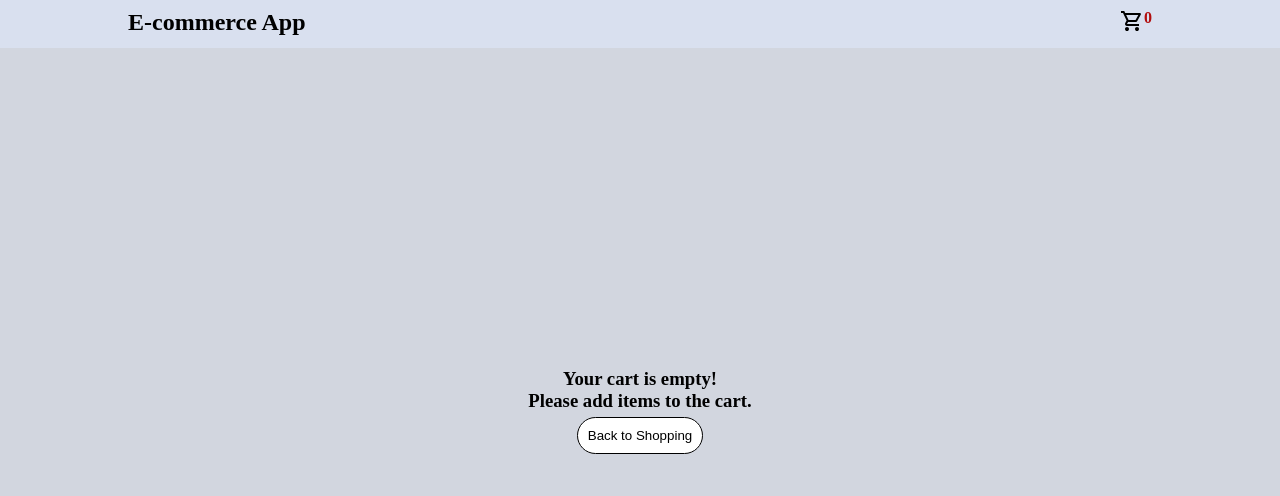
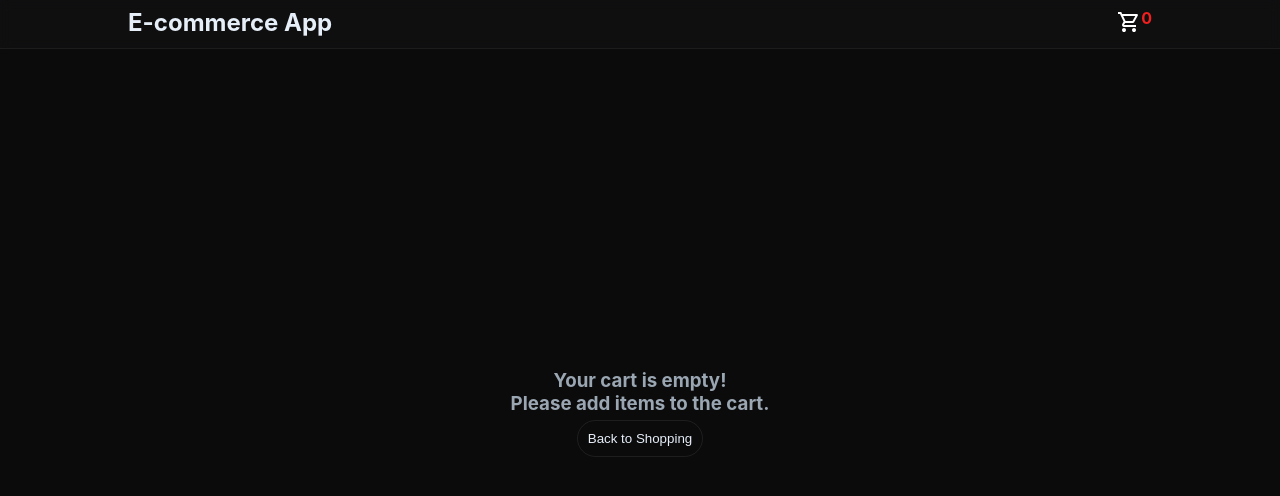
Before and after one commit to syedsufiyann/E-commerce, a React (Vite) app: page /cart in a window 1280 px wide. Shown: the top 496 px of the page. Built offline with nearby package versions, Linux system fonts and the light colour scheme.

Commit message:
Working on CSS

```diff
--- a/src/Components/Header.jsx
+++ b/src/Components/Header.jsx
@@ -8,7 +8,8 @@ const Header = ({ cartItems }) => {
                         <h2 style={{ textAlign: "center" }}>E-commerce App</h2>
                     </Link>
                     <Link className="link" to="/cart">
-                        <div className="cart-container"><a href=""><h2 style={{ textAlign: "right", verticalAlign: "middle" }}><svg xmlns="http://www.w3.org/2000/svg" height="24px" viewBox="0 -960 960 960" width="24px" fill="#000000"><path d="M280-80q-33 0-56.5-23.5T200-160q0-33 23.5-56.5T280-240q33 0 56.5 23.5T360-160q0 33-23.5 56.5T280-80Zm400 0q-33 0-56.5-23.5T600-160q0-33 23.5-56.5T680-240q33 0 56.5 23.5T760-160q0 33-23.5 56.5T680-80ZM246-720l96 200h280l110-200H246Zm-38-80h590q23 0 35 20.5t1 41.5L692-482q-11 20-29.5 31T622-440H324l-44 80h480v80H280q-45 0-68-39.5t-2-78.5l54-98-144-304H40v-80h130l38 80Zm134 280h280-280Z" /></svg><span className="cartnum">{cartItems.length}</span></h2></a></div>
+                        <div className="cart-container"><a href=""><h2 style={{ textAlign: "right", verticalAlign: "middle" }}><svg xmlns="http://www.w3.org/2000/svg" height="24px" viewBox="0 -960 960 960" width="24px" fill="#ffffffff"><path d="M280-80q-33 0-56.5-23.5T200-160q0-33 23.5-56.5T280-240q33 0 56.5 23.5T360-160q0 33-23.5 56.5T280-80Zm400 0q-33 0-56.5-23.5T600-160q0-33 23.5-56.5T680-240q33 0 56.5 23.5T760-160q0 33-23.5 56.5T680-80ZM246-720l96 200h280l110-200H246Zm-38-80h590q23 0 35 20.5t1 41.5L692-482q-11 20-29.5 31T622-440H324l-44 80h480v80H280q-45 0-68-39.5t-2-78.5l54-98-144-304H40v-80h130l38 80Zm134 280h280-280Z" /></svg><span className="cartnum">{cartItems.length}</span></h2></a></div>
+
                     </Link>
                 </div>
             </nav>
--- a/src/Components/Pro.css
+++ b/src/Components/Pro.css
@@ -3,8 +3,9 @@
     padding: 0;
 }
 body{
-    background-color: rgb(210, 214, 223);
-
+    background-color: #0b0b0c; /* AMOLED dark */
+    color: #e6eef8; /* soft text */
+    font-family: Inter, system-ui, sans-serif;
 }
 ::-webkit-scrollbar {
     display: none;
@@ -26,15 +27,21 @@ body{
     padding-top: 5px;
     text-transform: uppercase;
     font-weight: 550;
-    color: gray;
+    color: #9aa6b2; /* muted gray-blue */
     font-size: 0.8rem;
 }
 .Individual-Products {
-    background-color: white;
+    background: linear-gradient(180deg, rgba(255,255,255,0.03), rgba(255,255,255,0.01));
     padding: 0.3rem 1rem;
     border-radius: 10px;
     height: 100%;
-    border: 2px solid rgb(169, 175, 190);
+    border: 1px solid rgba(255,255,255,0.05);
+    box-shadow: 0 4px 12px rgba(0,0,0,0.4);
+    transition: transform .2s ease, box-shadow .2s ease;
+}
+.Individual-Products:hover {
+    transform: translateY(-4px);
+    box-shadow: 0 8px 20px rgba(0,0,0,0.6);
 }
 .Individual-Products img{
     width: 100%;
@@ -42,23 +49,23 @@ body{
     padding: 10px 0;
     object-fit: contain;
     border-radius: 20px;
+    background-color: #111418;
 }
 .Cart-Products {
     margin: 0.3rem 0.4rem;
-    background-color: white;
+    background: linear-gradient(180deg, rgba(255,255,255,0.02), rgba(255,255,255,0.01));
     padding: 0.3rem 0;
     border-radius: 10px;
     height: 100%;
-    border: 2px solid rgb(169, 175, 190);
+    border: 1px solid rgba(255,255,255,0.05);
     display: flex;
     justify-content: space-between;
-
+    box-shadow: 0 3px 8px rgba(0,0,0,0.3);
 }
 .Cart-img-text {
     margin: 0.3rem 1.5rem;
-    background-color: white;
+    background: transparent;
     display: flex;
-
 }
 .Cart-Products img{
     height: 5rem;
@@ -67,16 +74,18 @@ body{
     object-fit: contain;
     border-radius: 20px;
     display: none;
+    background-color: #111418;
 }
 .Cart-Price .Cart-Title{
     font-size: 1rem;
     padding-bottom: 5px;
+    color: #e6eef8;
 }
-
 .empty-cart{
     padding-top: 40vh;
     margin: 0 3rem;
     text-align: center;
+    color: #9aa6b2;
 }
 .Price-Btn{
     display: flex;
@@ -92,8 +101,7 @@ p {
     overflow: hidden;
     text-overflow: ellipsis;
     -webkit-line-clamp: 3;
-  }
-
+}
 .Price-Btn button{
     padding: 0.5rem;
     border-radius: 20px;
@@ -111,9 +119,10 @@ p {
     overflow: hidden;
     text-overflow: ellipsis;
     -webkit-line-clamp: 1;
+    color: #e6eef8;
 }
 nav{
-    background-color: rgb(217, 224, 239);
+    background: rgba(255,255,255,0.02);
     width: 100%;
     height: 3rem;
     display: flex;
@@ -121,14 +130,15 @@ nav{
     position: sticky;
     top: 0;
     z-index: 999;
-
+    backdrop-filter: blur(6px);
+    border-bottom: 1px solid rgba(255,255,255,0.05);
 }
 .heading{
     display: flex;
     justify-content: space-between;
     width: 100%;
     margin: 0 10%;
-
+    color: #e6eef8;
 }
 .cart{
     margin-top: 3rem;
@@ -139,11 +149,11 @@ nav{
 }
 .cart-container a{
     text-decoration: none;
-    color: black;
+    color: #e6eef8;
 }
 .link-home{
     text-decoration: none;
-    color: black;
+    color: #e6eef8;
 }
 .link{
     text-decoration: none;
@@ -151,36 +161,37 @@ nav{
 .cartnum{
     font-size: 1rem;
     vertical-align: top;
-    color: rgb(178, 14, 14);
+    color: #f02020; /* red-400 */
 }
 .remove-btn{
-    /* background-color: red; */
     display: flex;
-    /* justify-content: center; */
     align-items: center;
-
 }
 .remove-btn button{
     border: none;
     padding: 10px;
     border-radius: 10px;
-    background-color: rgb(255, 206, 206);
+    background-color: rgba(248,113,113,0.15);
     font-weight: 550;
     margin-right: 10px;
     cursor: pointer;
+    color: #f87171;
+    transition: background .2s ease;
 }
 .remove-btn button:hover{
-    background-color: rgb(249, 166, 166);
+    background-color: rgba(248,113,113,0.25);
 }
 .qty-btns button{
-    background-color: none;
-    border: none;
+    background-color: transparent;
+    border: 1px solid rgba(255,255,255,0.08);
     padding: 2px 8px;
     margin: 5px;
     border-radius: 10px;
+    color: #e6eef8;
+    cursor: pointer;
 }
 .qty-btns button:hover{
-    background-color: rgb(195, 195, 195);
+    background-color: rgba(255,255,255,0.05);
 }
 .total-backbtn{
     display: flex;
@@ -189,31 +200,33 @@ nav{
     margin: 10px 10%;
 }
 .total-backbtn button:hover, .empty-cart button:hover{
-    background-color: rgb(235, 235, 235);
+    background-color: rgba(255,255,255,0.05);
 }
 .total-backbtn button{
     cursor: pointer;
     width: 3.5rem;
-    border: 1px solid black;
-    background-color: white;
+    border: 1px solid rgba(255,255,255,0.08);
+    background-color: transparent;
     border-radius: 10px;
     display: flex;
     align-items: center;
+    color: #e6eef8;
 }
 .empty-cart button{
     cursor: pointer;
     padding: 10px;
-    border: 1px solid black;
-    background-color: white;
+    border: 1px solid rgba(255,255,255,0.08);
+    background-color: transparent;
     border-radius: 20px;
     margin-top: 5px;
+    color: #e6eef8;
 }
 .total-backbtn p{
     font-weight: 550;
     padding: 2px;
 }
 .total-backbtn .t-price{
-    color: rgb(0, 8, 255);
+    color: #60a5fa; /* blue accent */
 }
 @media screen and (min-width:425px) {
     .products {
@@ -223,13 +236,12 @@ nav{
     }
     .Cart-Products {
         margin: 0.3rem 10%;
-        background-color: white;
+        background: rgba(255,255,255,0.02);
         padding: 0.3rem 1rem;
         border-radius: 10px;
         height: 100%;
-        border: 2px solid rgb(169, 175, 190);
+        border: 1px solid rgba(255,255,255,0.05);
         display: flex;
-
     }
     .Cart-Products img{
         height: 5rem;
@@ -237,6 +249,7 @@ nav{
         object-fit: contain;
         border-radius: 20px;
         display: block;
+        background-color: #111418;
     }
     .Cart-Price{
         padding: 10px 1rem;
@@ -246,7 +259,6 @@ nav{
         padding-bottom: 5px;
     }
 }
-
 @media screen and (min-width:768px) {
     .products {
         display: grid;
@@ -255,19 +267,14 @@ nav{
     }
     .Cart-Products {
         margin: 0.3rem 10%;
-        background-color: white;
+        background: rgba(255,255,255,0.02);
         padding: 0.3rem 1rem;
         border-radius: 10px;
         height: 100%;
-        border: 2px solid rgb(169, 175, 190);
+        border: 1px solid rgba(255,255,255,0.05);
         display: flex;
-        /* width: 50rem; */
-        /* margin: 0 ; */
-
-
     }
     .Cart-Products img{
-        /* width: ; */
         height: 5rem;
         padding: 10px 0;
         object-fit: contain;
--- a/src/main.jsx
+++ b/src/main.jsx
@@ -3,6 +3,7 @@ import { createRoot } from 'react-dom/client'
 import './index.css'
 import App from './App.jsx'
 
+
 createRoot(document.getElementById('root')).render(
     <App />
 )
```
Also changed, not shown: 1 other file (tests, documents, lock files or other folders).
